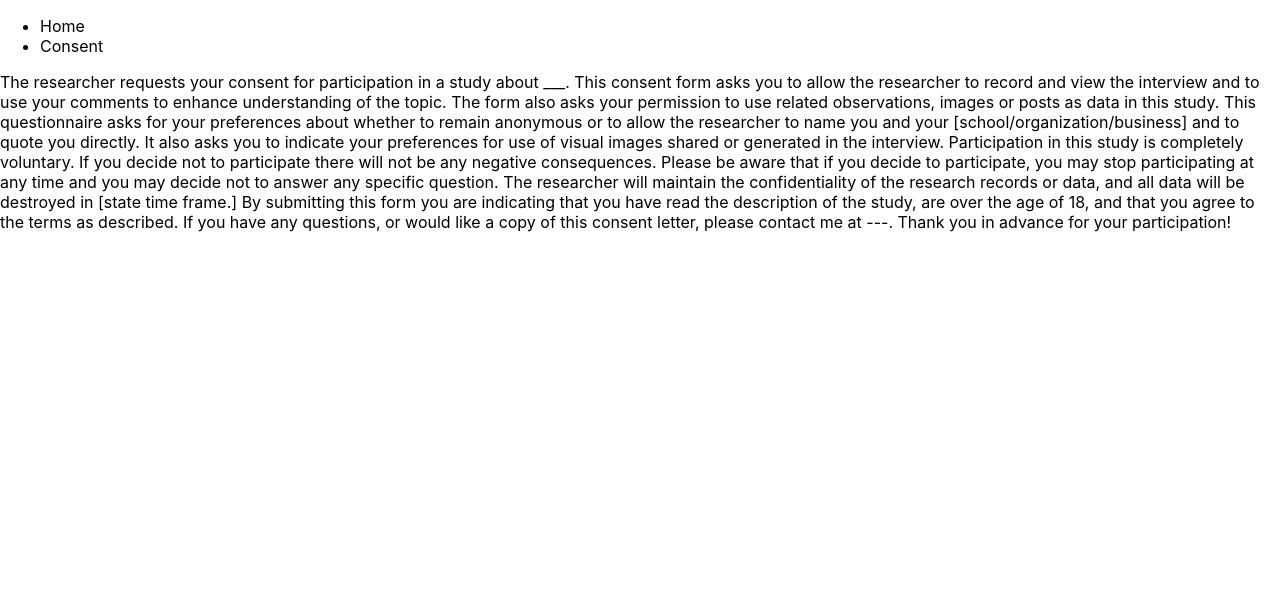
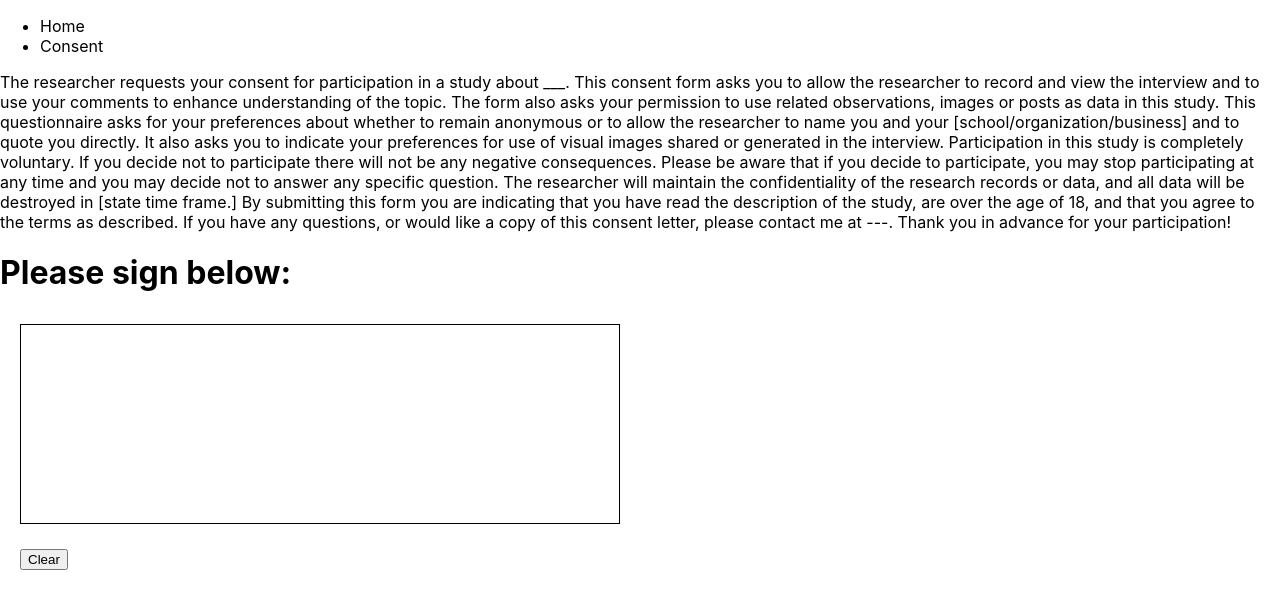
Before and after one commit to chocolatecitytech/agency, a Next.js app in the folder agency/: page /consent in a window 1280 px wide. Shown: the top 608 px of the page. Built offline with nearby package versions, Linux system fonts and the light colour scheme.

Commit message:
added signature pad.

```diff
--- /dev/null
+++ b/agency/component/signature.jsx
@@ -0,0 +1,50 @@
+import { useEffect } from 'react';
+import SignaturePad from 'signature_pad';
+
+const Signature = () => {
+let signaturePad = null;
+
+const clear = () => {
+    if(signaturePad)
+        signaturePad.clear();
+}
+
+useEffect(() => {
+    const canvas = document.querySelector('canvas');
+    signaturePad = new SignaturePad(canvas,{
+        backgroundColor:"rgba(0,0,0,0)",
+        penColor:"black"
+    })
+    return () => {
+
+    }
+}, [])
+
+    return (
+        <div>
+            <h1>
+                Please sign below:
+            </h1>
+            <div className="canvas-container">
+                <canvas
+                style={{
+                    width:600,
+                    height:200,
+                    border:"1px solid black",
+                    margin: "10px 10px 10px 20px"
+                }}
+                >
+                </canvas>
+                <div
+                style={{
+                    margin:"10px 10px 10px 20px"
+                }}
+                >
+                    <button type="button" onClick={clear}> Clear </button>
+                </div>
+            </div>
+        </div>
+    )
+}
+
+export default Signature
--- a/agency/package.json
+++ b/agency/package.json
@@ -10,6 +10,7 @@
   "dependencies": {
     "next": "10.0.0",
     "react": "17.0.1",
-    "react-dom": "17.0.1"
+    "react-dom": "17.0.1",
+    "signature_pad": "^3.0.0-beta.4"
   }
 }
--- a/agency/pages/consent.jsx
+++ b/agency/pages/consent.jsx
@@ -1,5 +1,8 @@
+import SignaturePad from './../component/signature'
+
 function consent() {
     return (
+        <>
         <div>
            The researcher requests your consent for participation in a study about ___. This consent form asks you to allow the researcher to record and view the interview and to use your comments to enhance understanding of the topic. The form also asks your permission to use related observations, images or posts as data in this study.
 
@@ -17,6 +20,8 @@ If you have any questions, or would like a copy of this consent letter, please c
 
 Thank you in advance for your participation!
         </div>
+        <SignaturePad />
+        </>
     )
 }
 
```
Also changed, not shown: agency/pages/index.js (+3 -40 lines), 1 other file (tests, documents, lock files or other folders).
